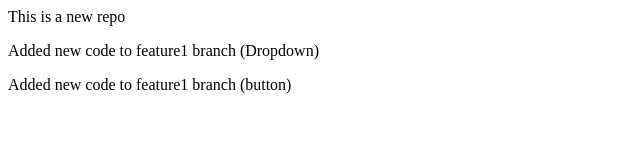
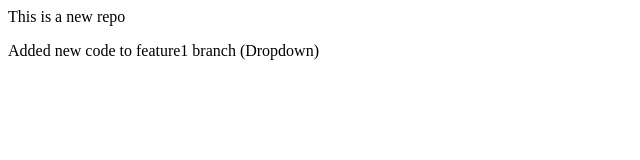
Before and after one commit to IsmailTaral/localrepo, a plain HTML site: page index.html in a window 1280 px wide. Shown: the whole page, without its empty margins (0-640 px from the left). Drawn offline with Linux system fonts and the light colour scheme.

Commit message:
recommitted after reset 1 step back

```diff
--- a/index.html
+++ b/index.html
@@ -1,3 +1,2 @@
 <p>This is a new repo</p>
 <p>Added new code to feature1 branch (Dropdown)</p>
-<p>Added new code to feature1 branch (button)</p>
```
